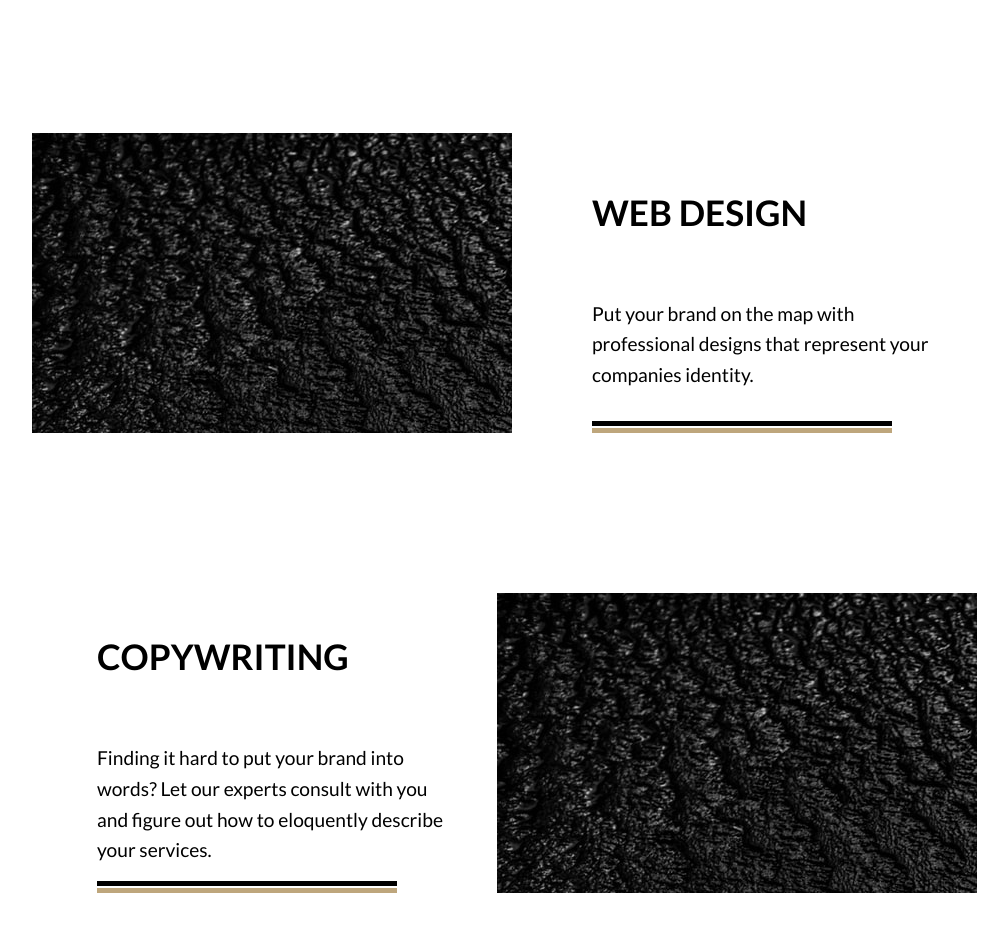
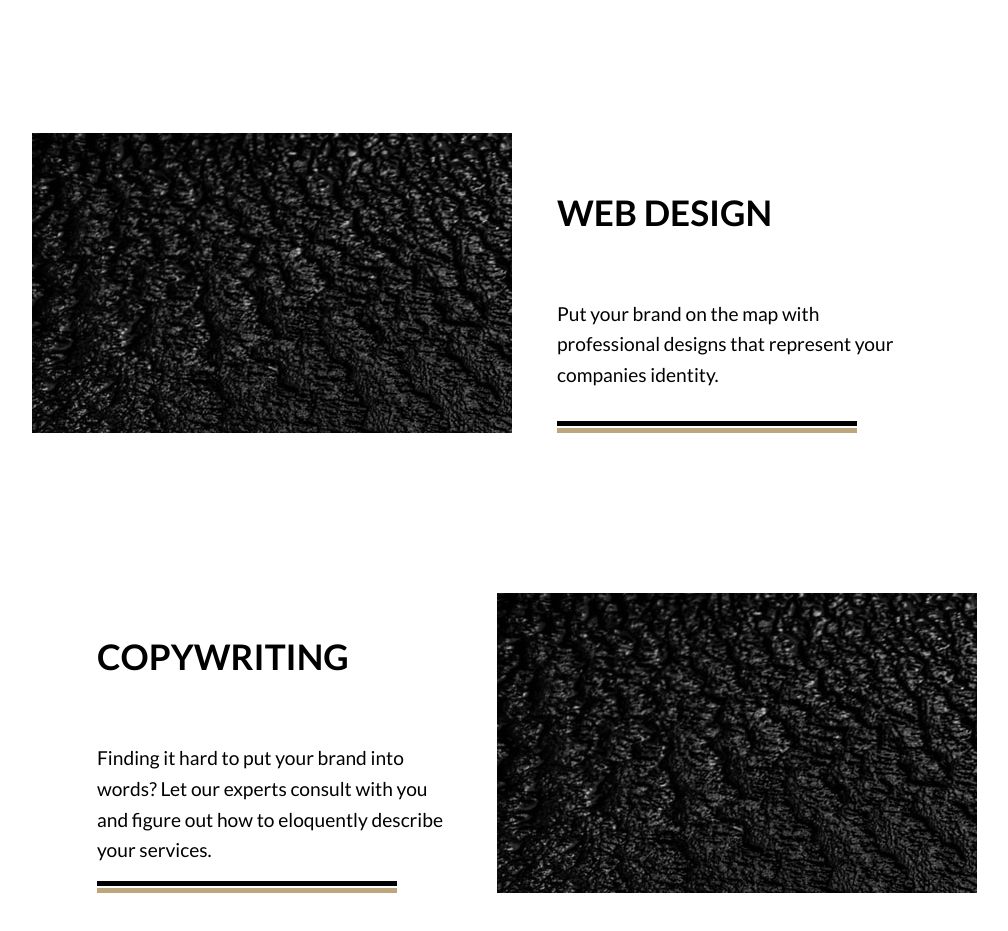
Before and after one commit to alto4/AltonWebSolutions, a plain HTML site: page index.html in a window 1280 px wide. Shown: the part 1200-2131 px from the top of the page, without its empty margins (143-1151 px from the left). Drawn offline with Linux system fonts and the light colour scheme.

Commit message:
Services whitespace adjusted.

```diff
--- a/css/styles.css
+++ b/css/styles.css
@@ -178,7 +178,7 @@ main {
 
 #service-2 .service-text {
   text-align: left;
-  margin-right: auto;
+  margin-left: 60px;
 }
 
 /* Portfolio Styles */
```
